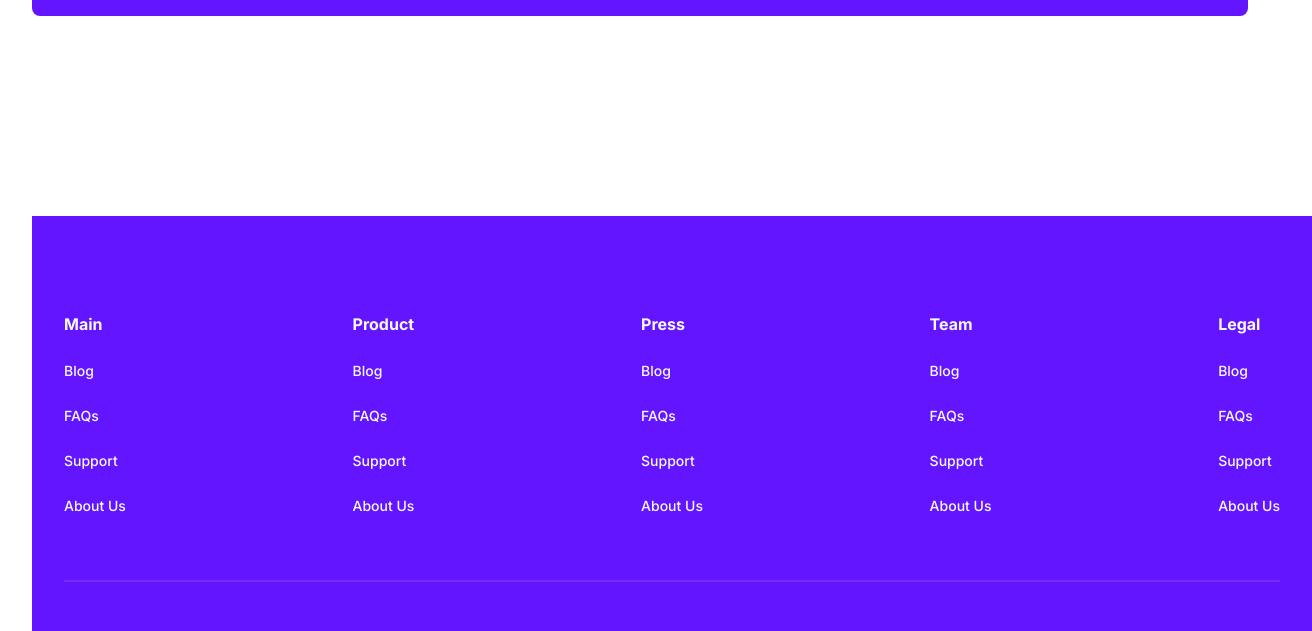
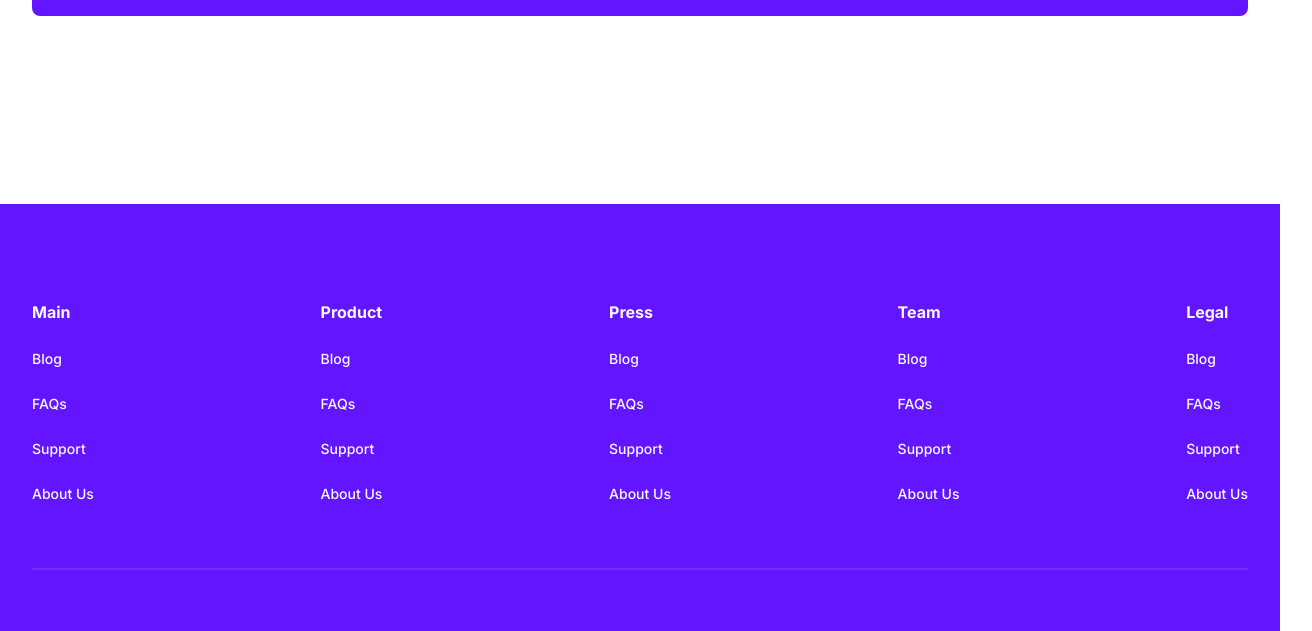
Before and after one commit to Breanna47/First-Project-test, a plain HTML site: page index.html in a window 1280 px wide. Shown: the part 5902-6533 px from the top of the page, 1312 px wide, since content can reach past the window. Drawn offline with Linux system fonts and the light colour scheme.

Commit message:
submission1

```diff
--- a/style.css
+++ b/style.css
@@ -40,8 +40,6 @@
   padding-bottom: 2px;
   letter-spacing: 0.6px;
 }
-
-
 
 .nav__link {
   font-size: 14px;
@@ -194,7 +192,7 @@
   font-size: 16px;
   font-weight: 500;
   z-index: 1;
-  ;
+
 }
 .header__email--button {
   width: 160px;
@@ -205,7 +203,6 @@
 position: absolute;
   margin: 20px 0;
   padding: 20px 12px;
-
   color: white;
   font-size: 16px;
   font-weight: 500;
@@ -1006,13 +1003,14 @@
 /* Footer */
 
 .whole__footer {
-
+margin: 0 auto;
+margin-top: 188px;
 }
 
 footer {
   padding: 96px 32px;
   width: 100%;
-
+margin: 0 auto;
   position: relative;
   margin: 200px 32px;
   margin-bottom: -32px;
@@ -1498,15 +1496,18 @@
   width: 100%;
   margin-bottom: 24px;
 }
+
 .test__header {
   text-align: center;
   width: 100%;
 
 }
+
 .test__description {
   width: 100%;
   padding-left: 0px;
   margin-top: 24px;
+  padding: 0px;
 }
 .start__container {
   padding: 36px 0;
```
